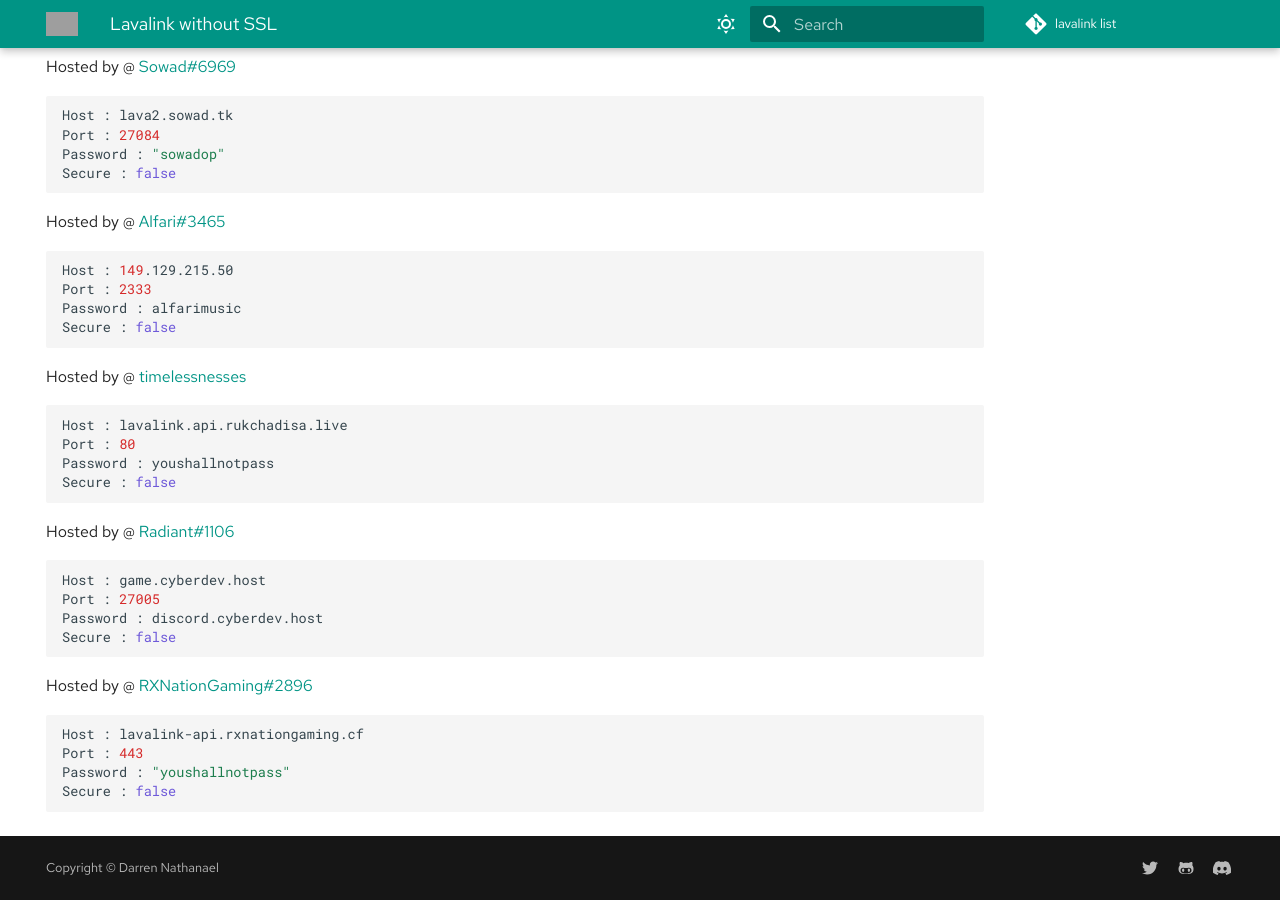
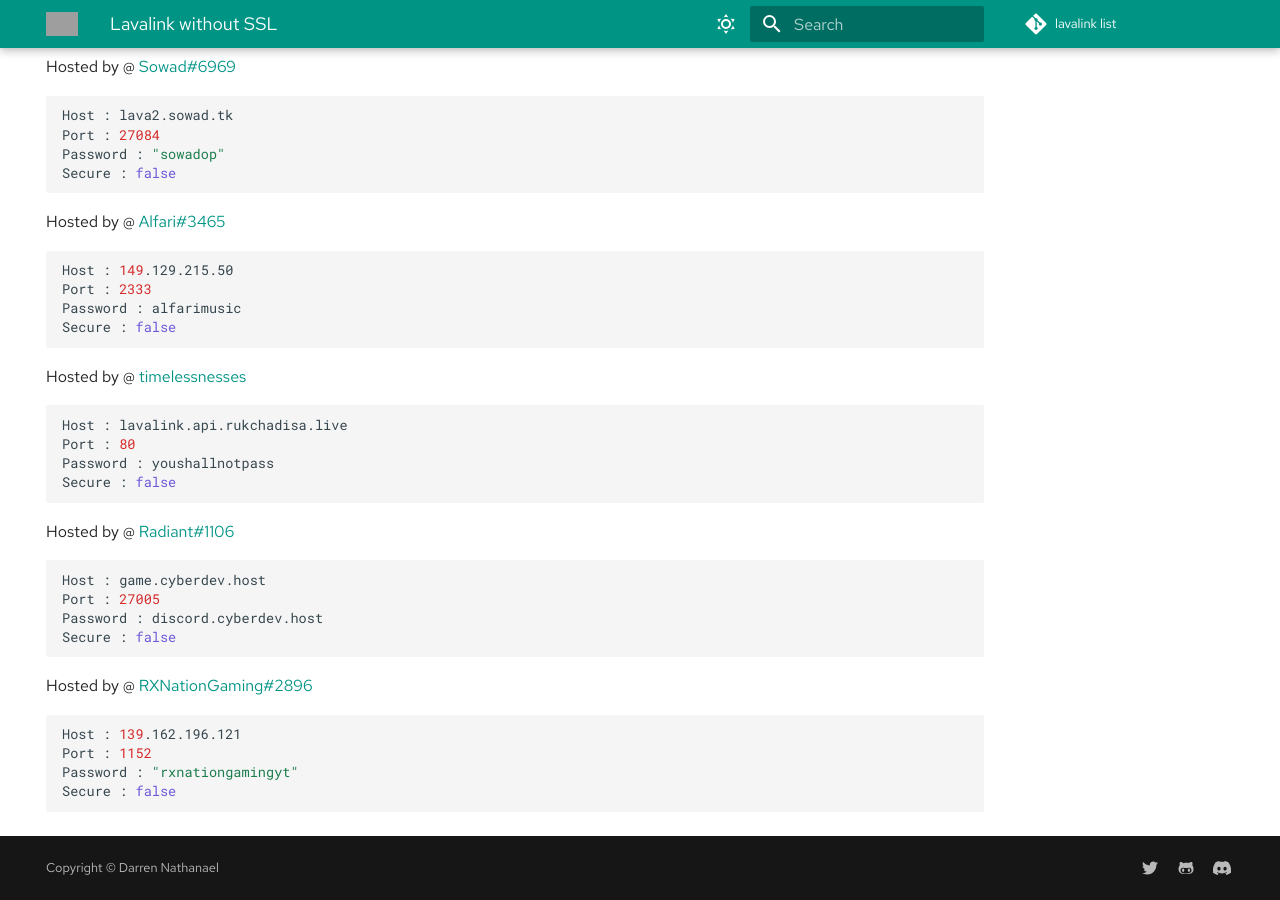
Before and after one commit to DarrenOfficial/lavalink-list, an MkDocs documentation site: the page built from docs/NoSSL/lavalink-without-ssl.md, in a window 1280 px wide and 900 px high, scrolled down 2494 px. Built offline with MkDocs 1.6.1 and Material for MkDocs 9.7.7, drawn with Linux system fonts in a browser that asks for light colours; comment, search, counter and statistics services are not loaded; grey boxes are pictures that could not be loaded.

Commit message:
Making changes on this also

````diff
--- a/docs/NoSSL/lavalink-without-ssl.md
+++ b/docs/NoSSL/lavalink-without-ssl.md
@@ -156,8 +156,8 @@ Secure : false
 ```
 Hosted by @ [RXNationGaming#2896](https://rxnationgaming.cf)
 ```bash
-Host : lavalink-api.rxnationgaming.cf
-Port : 443
-Password : "youshallnotpass"
+Host : 139.162.196.121
+Port : 1152
+Password : "rxnationgamingyt"
 Secure : false
 ```
````
